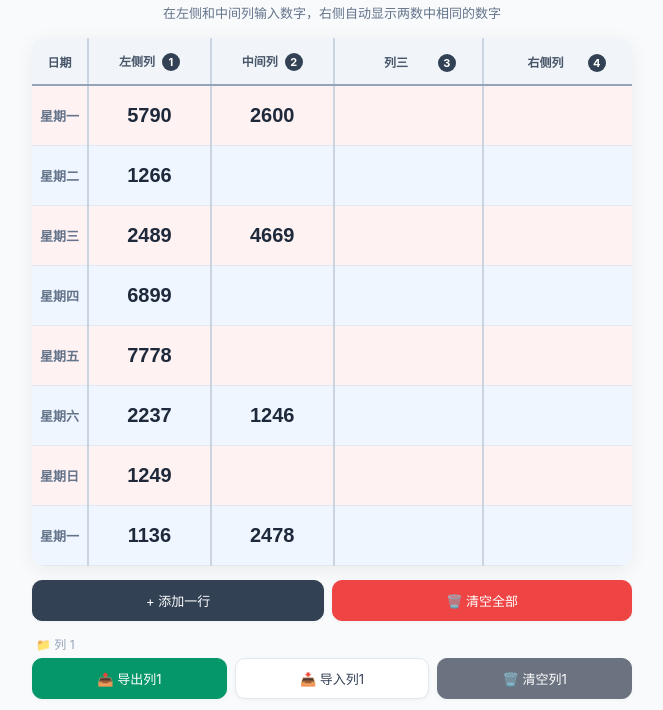
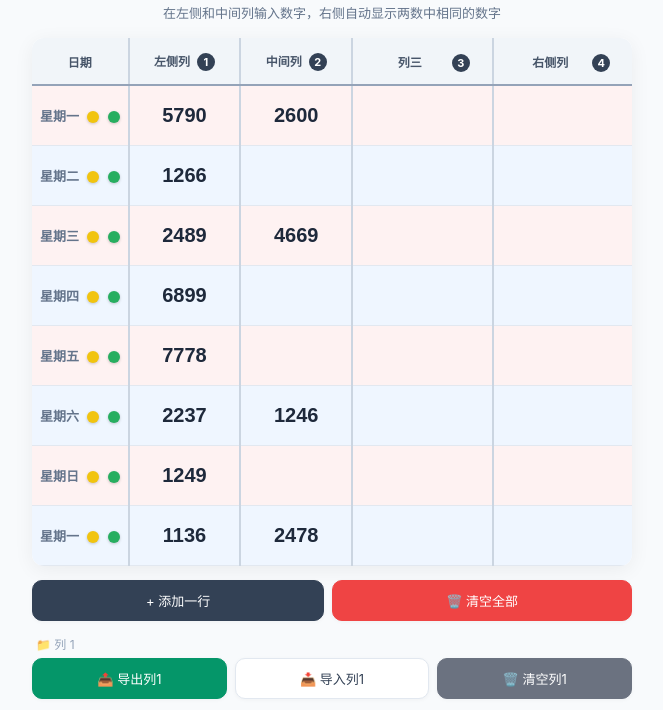
Before and after one commit to lihuang-afk/peipei, a plain HTML site: page index.html in a window 1280 px wide. Shown: the part 52-762 px from the top of the page, without its empty margins (308-971 px from the left). Drawn offline with Linux system fonts and the light colour scheme.

Commit message:
Add files via upload

```diff
--- a/index.html
+++ b/index.html
@@ -183,7 +183,31 @@
       .btn { padding: 8px 6px; font-size: 11px; }
       .col-label { width: 16px; height: 16px; font-size: 10px; }
     }
-  </style>
+
+    .dot-btn {
+      display: inline-block;
+      width: 12px;
+      height: 12px;
+      border-radius: 50%;
+      margin-left: 5px;
+      cursor: pointer;
+      vertical-align: middle;
+      transition: transform 0.15s;
+      box-shadow: 0 1px 3px rgba(0,0,0,0.2);
+    }
+    .dot-btn:hover {
+      transform: scale(1.3);
+    }
+    .dot-btn:active {
+      transform: scale(0.9);
+    }
+    .dot-btn[data-color="yellow"] {
+      background: #f1c40f;
+    }
+    .dot-btn[data-color="blue"] {
+      background: #27ae60;
+    }
+</style>
 </head>
 <body>
   <h1>🔢 相同数字查找器</h1>
@@ -318,7 +342,11 @@
     function createRow(idx, leftVal, midVal, col3Val, col4Val) {
       const tr = document.createElement('tr');
       tr.innerHTML = `
-        <td class="weekday-cell">${getWeekday(idx)}</td>
+        <td class="weekday-cell">
+          ${getWeekday(idx)}
+          <span class="dot-btn" data-color="yellow"></span>
+          <span class="dot-btn" data-color="blue"></span>
+        </td>
         <td><input class="left-input" type="text" inputmode="numeric" pattern="[0-9]*" value="${leftVal}" placeholder="" autocomplete="off"></td>
         <td><input class="mid-input" type="text" inputmode="numeric" pattern="[0-9]*" value="${midVal}" placeholder="" autocomplete="off"></td>
         <td><input class="col3-input" type="text" inputmode="numeric" pattern="[0-9]*" value="${col3Val}" placeholder="" autocomplete="off"></td>
@@ -328,6 +356,14 @@
       tr.querySelector('.mid-input').addEventListener('input', () => saveToStorage());
       tr.querySelector('.col3-input').addEventListener('input', () => saveToStorage());
       tr.querySelector('.col4-input').addEventListener('input', () => saveToStorage());
+      // 添加圆点按钮点击事件
+      tr.querySelectorAll('.dot-btn').forEach(dot => {
+        dot.addEventListener('click', function(e) {
+          e.stopPropagation();
+          const color = this.getAttribute('data-color') === 'yellow' ? '#f1c40f' : '#27ae60';
+          tr.style.backgroundColor = color;
+        });
+      });
       return tr;
     }
 
@@ -342,15 +378,7 @@
 
     function addRow() {
       const tbody = document.getElementById('tbody');
-      // 最多显示100行，超出时删除第一行
-      if (tbody.children.length >= 100) {
-        tbody.removeChild(tbody.firstElementChild);
-        // 重新编号日期列
-        const rows = tbody.querySelectorAll('tr');
-        rows.forEach((row, idx) => {
-          row.querySelector('.weekday-cell').textContent = getWeekday(idx);
-        });
-      }
+
       const row = createRow(tbody.children.length, '', '', '', '');
       tbody.appendChild(row);
       saveToStorage();
```
